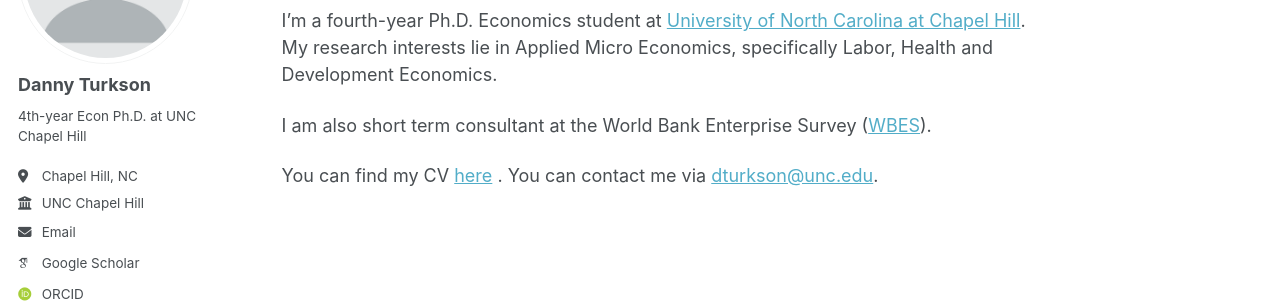
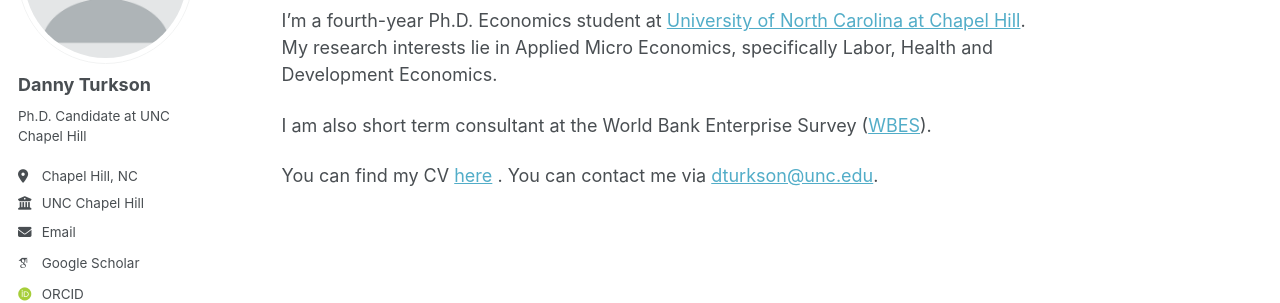
Before and after one commit to JonathanMcMills/JonathanMcMills.github.io, a Jekyll site: the page built from _pages/about.md, in a window 1280 px wide. Shown: the part 217-520 px from the top of the page. Built offline with Jekyll 4.4.1, drawn with Linux system fonts in a browser that asks for light colours; some web fonts are replaced.

Commit message:
Updated brief summary in _config.yml

```diff
--- a/_config.yml
+++ b/_config.yml
@@ -24,7 +24,7 @@ author:
   avatar           : "profile.png"
   name             : "Danny Turkson"
   pronouns         : # example: "she/her"
-  bio              : "4th-year Econ Ph.D. at UNC Chapel Hill"
+  bio              : "Ph.D. Candidate at UNC Chapel Hill"
   location         : "Chapel Hill, NC"
   employer         : "UNC Chapel Hill"
   uri              : # URL
```
